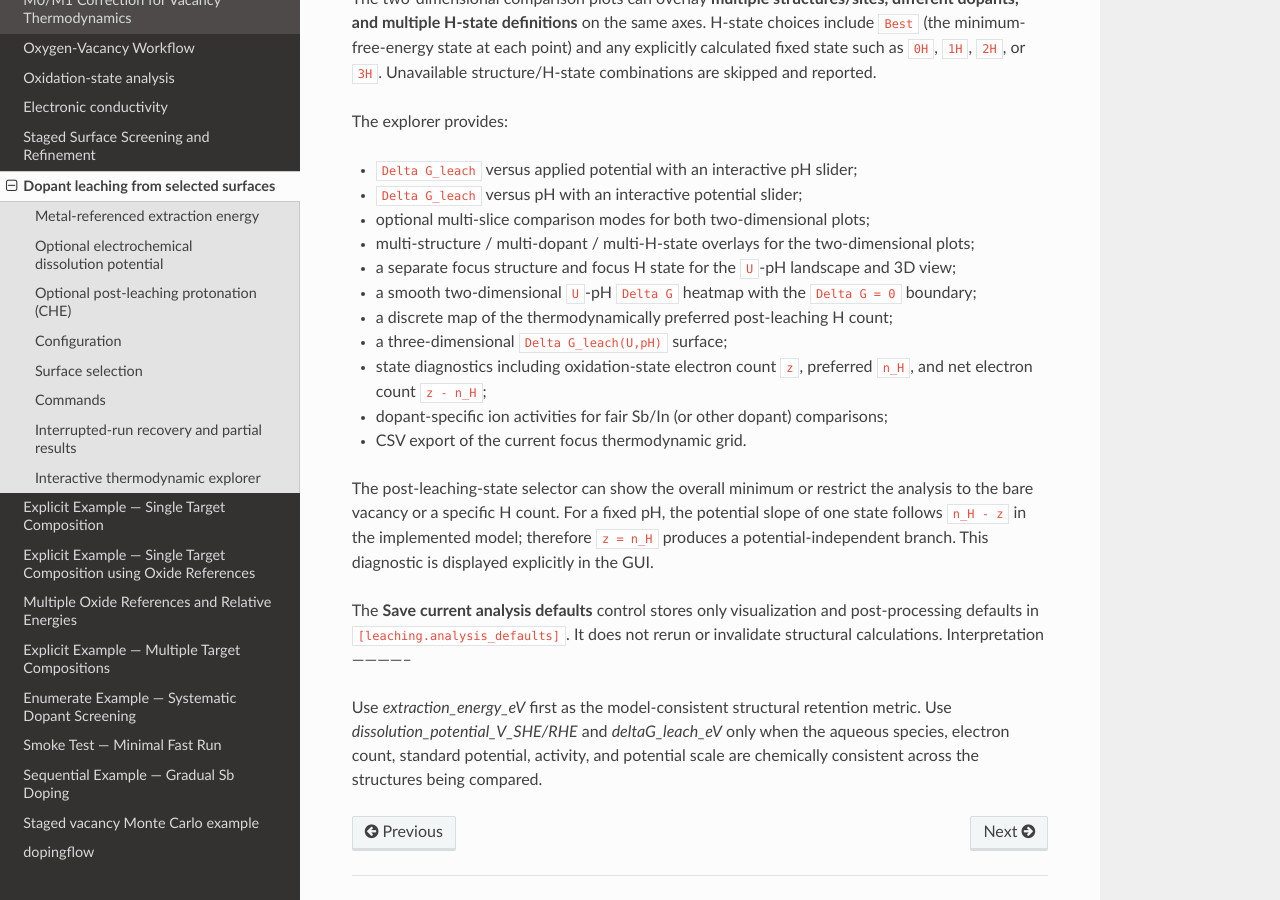
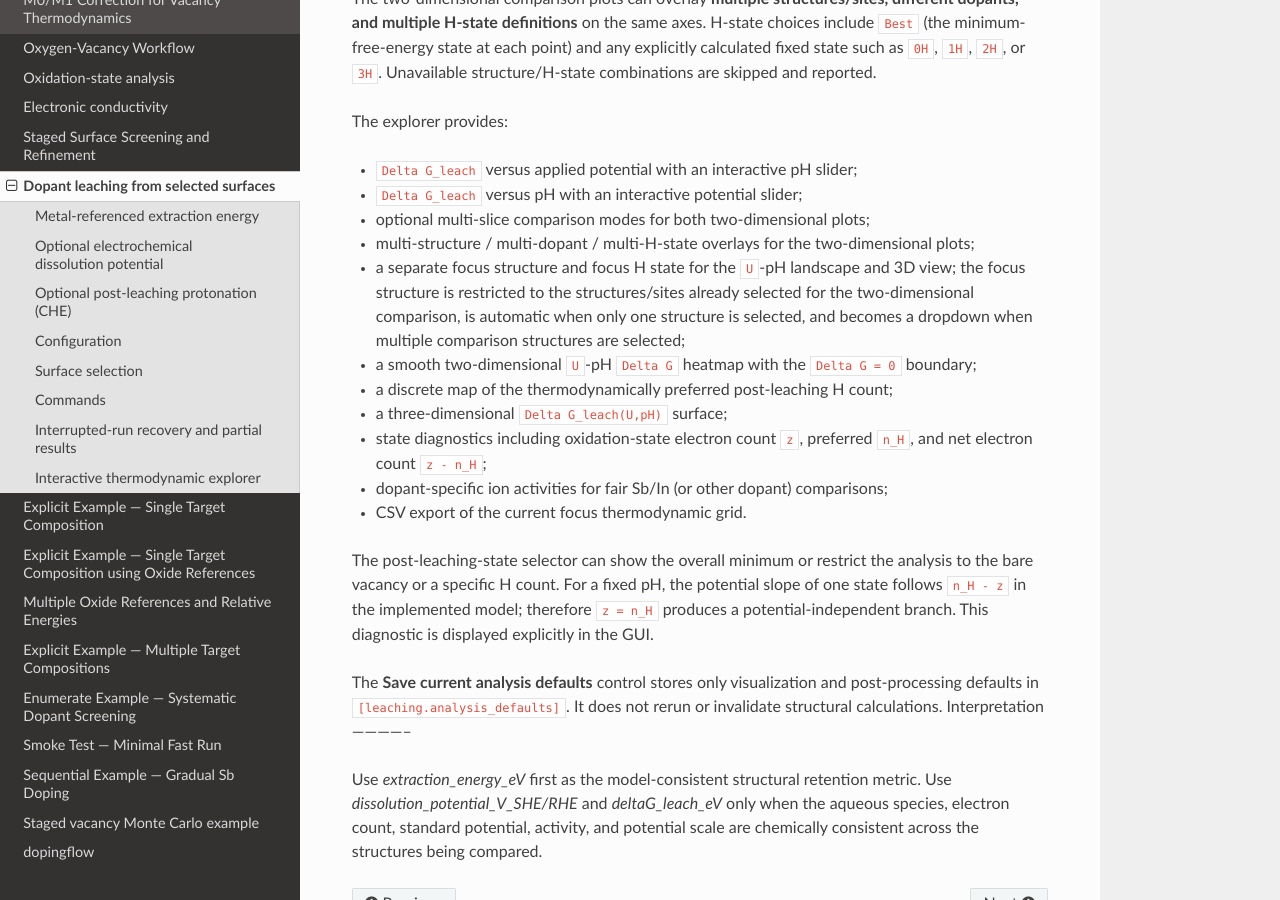
Before and after one commit to KazemZh/dopingflow, a Sphinx documentation site: the page built from docs/source/methods/leaching.rst, in a window 1280 px wide and 900 px high, scrolled down 7212 px. Built offline with Sphinx 7.4.7 and the Read the Docs theme 3.1.0, drawn with Linux system fonts in a browser that asks for light colours.

Commit message:
Document selected-structure focus behavior

```diff
--- a/docs/source/methods/leaching.rst
+++ b/docs/source/methods/leaching.rst
@@ -405,6 +405,9 @@ The explorer provides:
 * optional multi-slice comparison modes for both two-dimensional plots;
 * multi-structure / multi-dopant / multi-H-state overlays for the two-dimensional plots;
 * a separate focus structure and focus H state for the ``U``-pH landscape and 3D view;
+  the focus structure is restricted to the structures/sites already selected for the
+  two-dimensional comparison, is automatic when only one structure is selected, and
+  becomes a dropdown when multiple comparison structures are selected;
 * a smooth two-dimensional ``U``-pH ``Delta G`` heatmap with the ``Delta G = 0`` boundary;
 * a discrete map of the thermodynamically preferred post-leaching H count;
 * a three-dimensional ``Delta G_leach(U,pH)`` surface;
```
